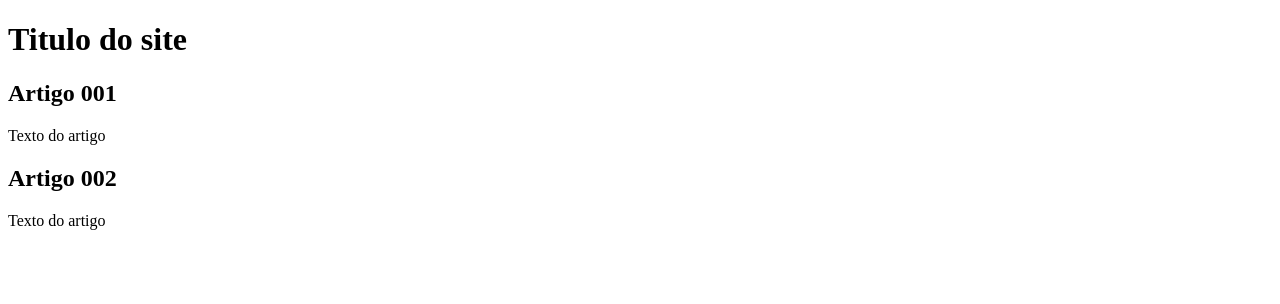
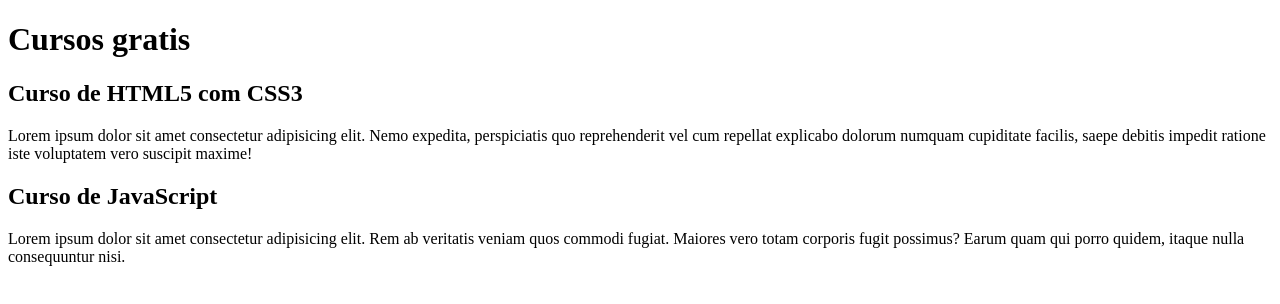
Before and after one commit to Vitorfol/projeto-site, a plain HTML site: page index.html in a window 1280 px wide. Drawn offline with Linux system fonts and the light colour scheme.

Commit message:
comecei a escrever o conteudo

```diff
--- a/index.html
+++ b/index.html
@@ -8,15 +8,17 @@
 <body>
     <main>
         <header>
-            <h1>Titulo do site</h1>
+            <h1>Cursos gratis</h1>
         </header>
         <article>
-            <h2>Artigo 001</h2>
-            <p>Texto do artigo</p>
+            <h2>Curso de HTML5 com CSS3</h2>
+            <p>Lorem ipsum dolor sit amet consectetur adipisicing elit. Nemo expedita, perspiciatis quo reprehenderit vel cum repellat explicabo
+            dolorum numquam cupiditate facilis, saepe debitis impedit ratione iste voluptatem vero suscipit maxime!</p>
         </article>
         <article>
-            <h2>Artigo 002</h2>
-            <p>Texto do artigo</p>
+            <h2>Curso de JavaScript</h2>
+            <p>Lorem ipsum dolor sit amet consectetur adipisicing elit.
+            Rem ab veritatis veniam quos commodi fugiat. Maiores vero totam corporis fugit possimus? Earum quam qui porro quidem, itaque nulla consequuntur nisi.</p>
         </article>
     </main>
 </body>
```
